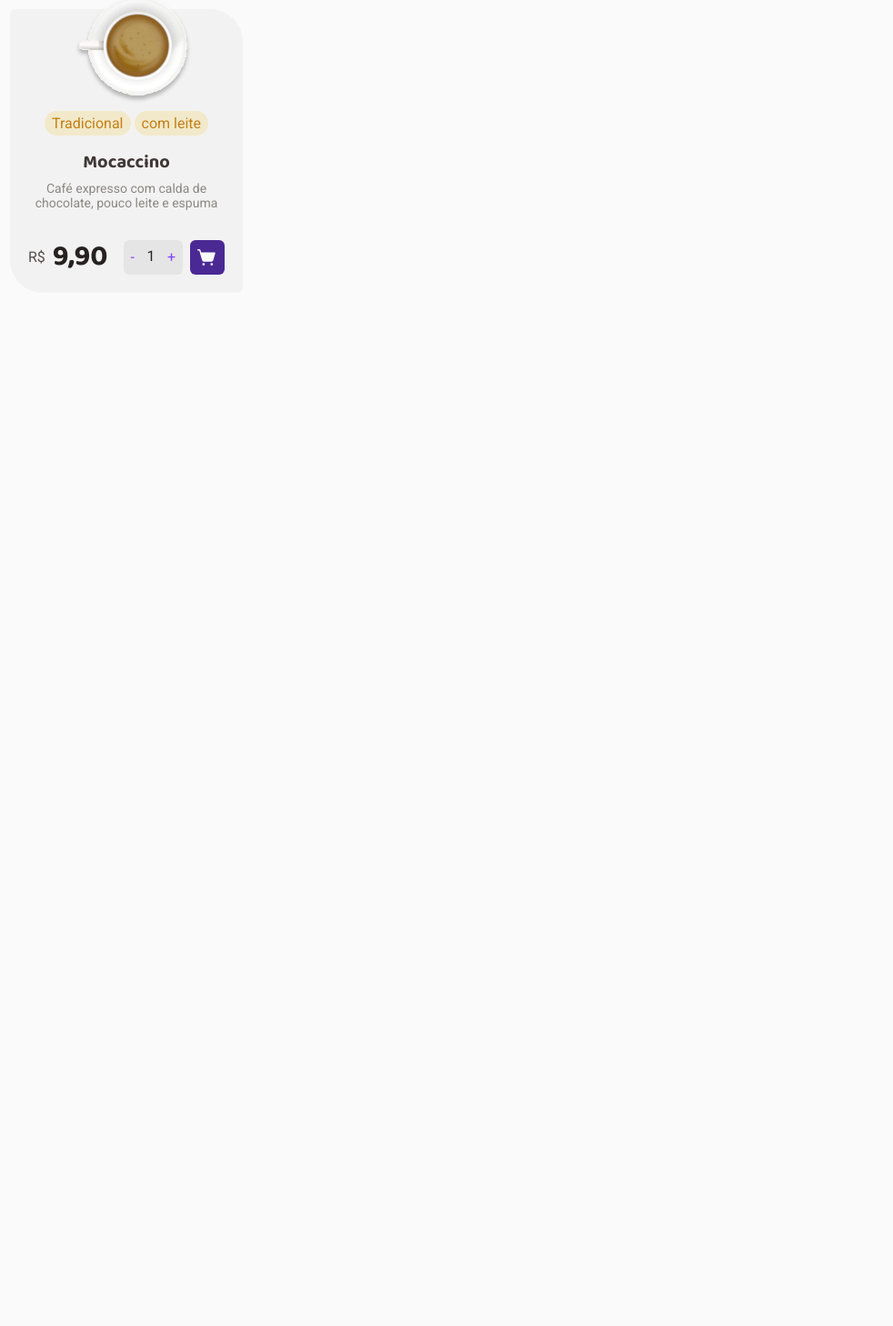
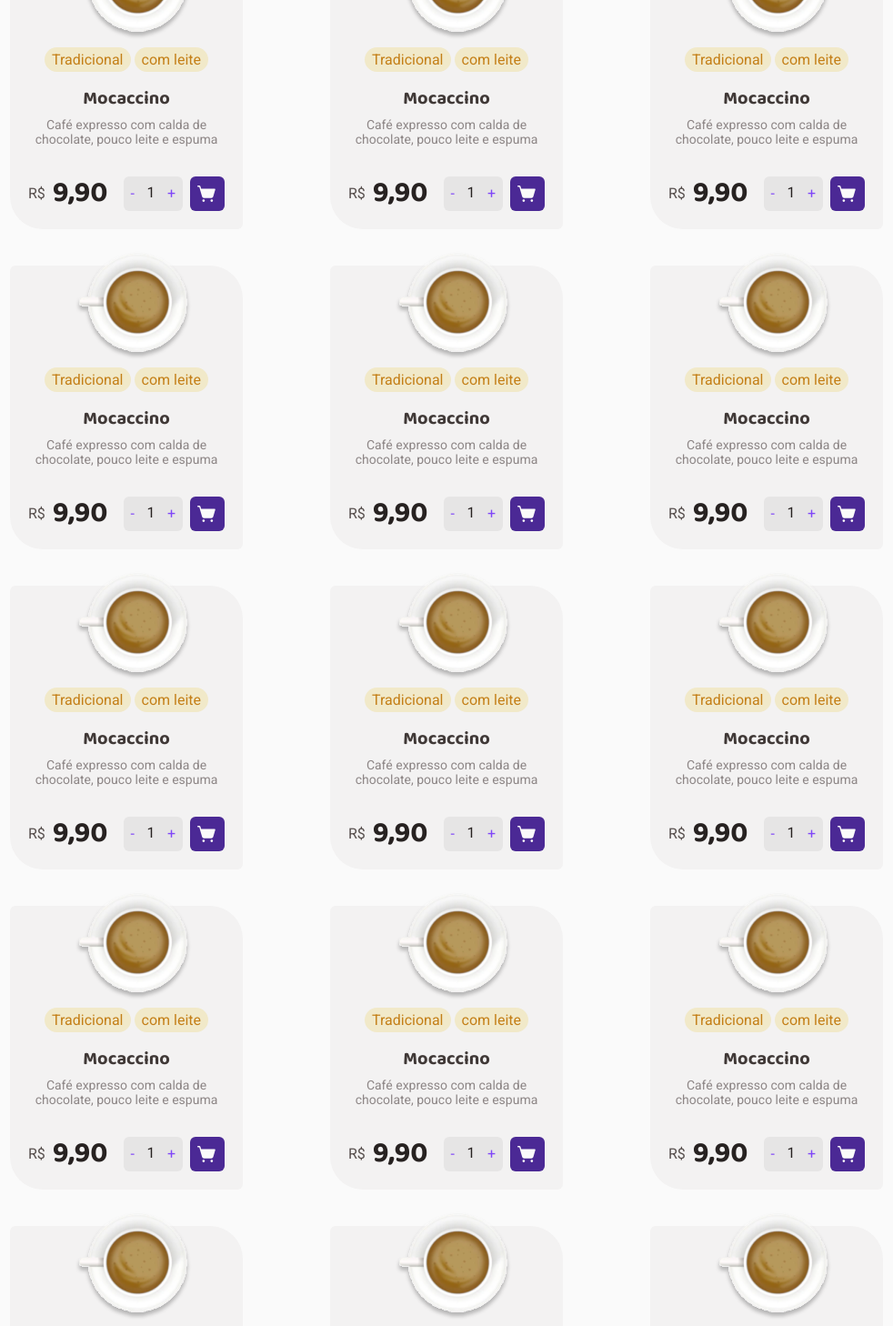
Before and after one commit to MartinGBB/coffee-delivery, a React (Vite) app: page / in a window 1280 px wide. Shown: the part 800-2258 px from the top of the page at 91% size, without its empty margins (149-1131 px from the left). Before the commit the page ends 1122 px from the top, so only its background shows below. Built offline with nearby package versions, Linux system fonts and the light colour scheme.

Commit message:
style: posiciona ordem dos productos

```diff
--- a/src/pages/Home/components/Products/styles.ts
+++ b/src/pages/Home/components/Products/styles.ts
@@ -4,7 +4,7 @@ export const CardContainer = styled.div`
   background: ${({ theme }) => theme['base-card']};
   max-width: 16rem;
   height: auto;
-  position: absolute;
+  /* position: absolute; */
   border-radius: 6px 36px;
   text-align: center;
 
--- a/src/pages/Home/index.tsx
+++ b/src/pages/Home/index.tsx
@@ -56,7 +56,23 @@ export function Home() {
       </BannerContainer>
       <HomeContainer>
         <h1>Nossos cafés</h1>
-        <Products />
+        <div>
+          <Products />
+          <Products />
+          <Products />
+          <Products />
+          <Products />
+          <Products />
+          <Products />
+          <Products />
+          <Products />
+          <Products />
+          <Products />
+          <Products />
+          <Products />
+          <Products />
+          <Products />
+        </div>
       </HomeContainer>
     </div>
   )
--- a/src/pages/Home/styles.ts
+++ b/src/pages/Home/styles.ts
@@ -2,6 +2,18 @@ import styled from 'styled-components'
 import banner from '../../assets/bannerBackground.svg'
 
 export const HomeContainer = styled.div`
+  > div {
+    display: flex;
+    justify-content: space-between;
+    flex-wrap: wrap;
+    column-gap: 2rem;
+    row-gap: 2.5rem;
+
+    @media (max-width: 532px) {
+      justify-content: center;
+    }
+  }
+
   > h1 {
     margin-top: 2rem;
     margin-bottom: 3.375rem;
@@ -30,10 +42,10 @@ export const ContentBanner = styled.div`
   margin: auto 10rem;
 
   img {
-    max-width: 29.75rem;
+    max-width: 24rem;
 
     @media (max-width: 1200px) {
-      min-width: calc(29.75rem - 10%);
+      min-width: calc(24rem - 10%);
     }
     @media (max-width: 800px) {
       display: none;
```
